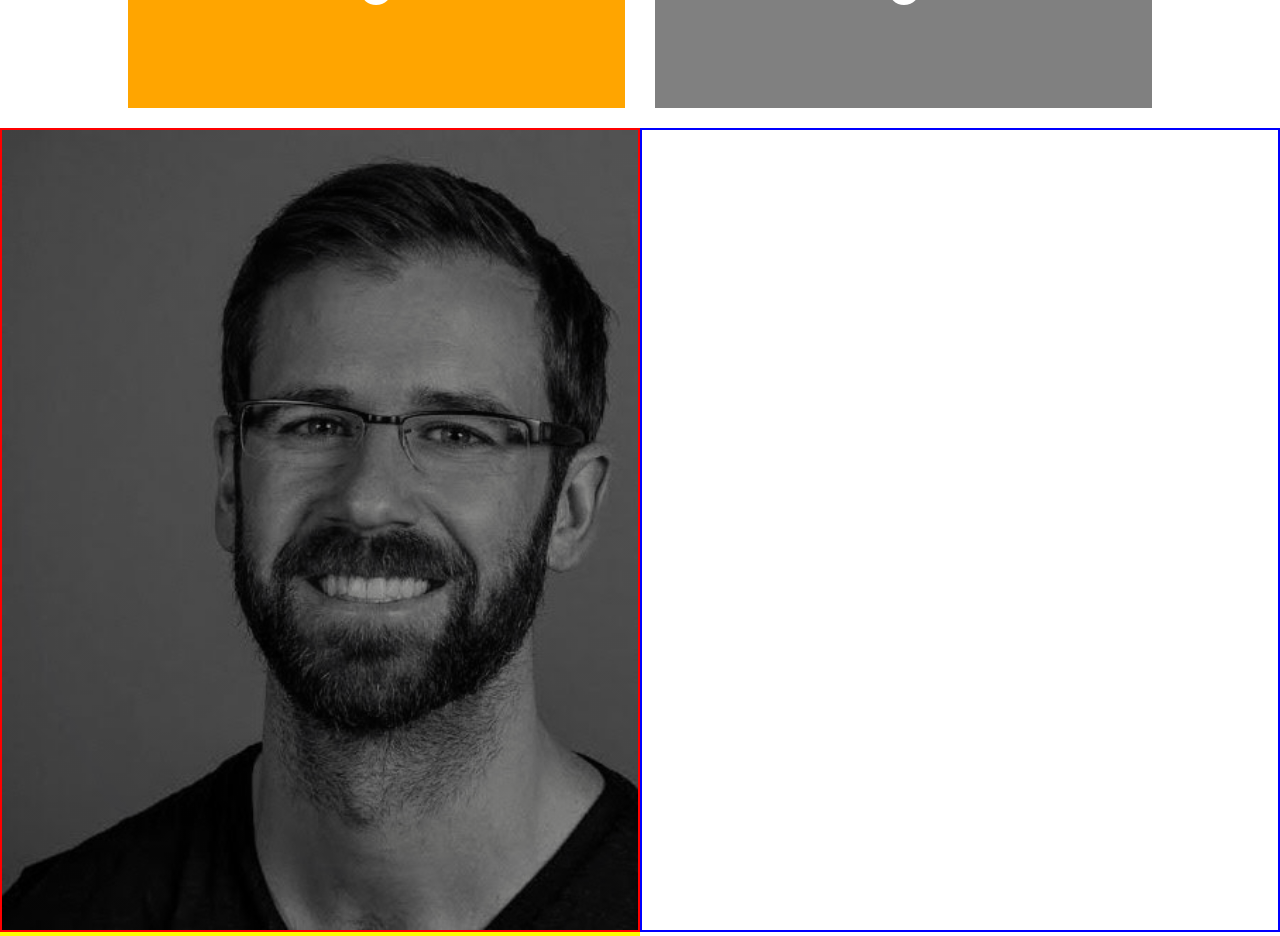
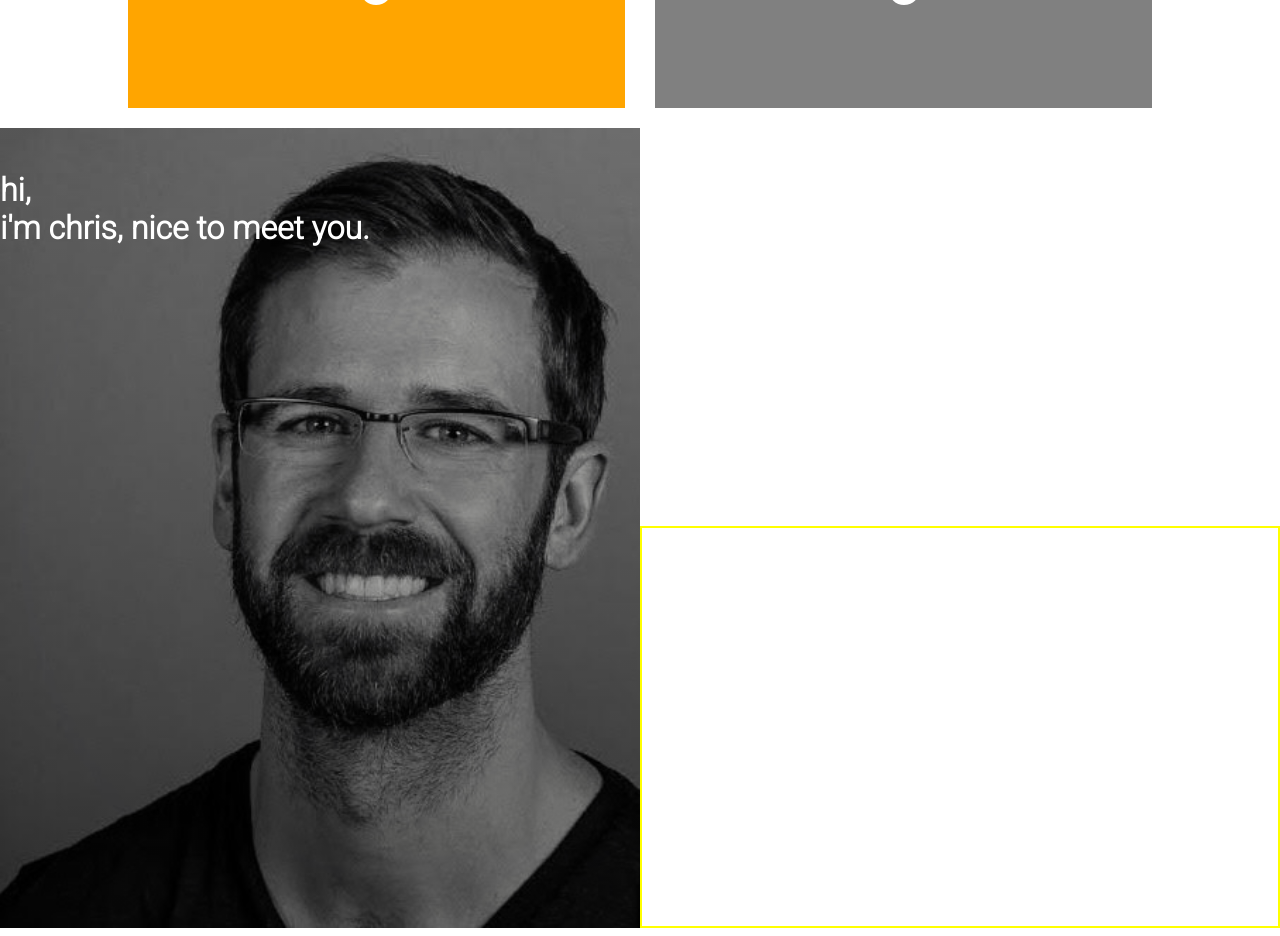
Before and after one commit to christopherchateau/personal-site, a React (Create React App) app: page / in a window 1280 px wide. Shown: the part 1540-2476 px from the top of the page. Built offline with nearby package versions, Linux system fonts and the light colour scheme.

Commit message:
Import roboto font for use in text-area over headshot

```diff
--- a/src/App.css
+++ b/src/App.css
@@ -1,6 +1,7 @@
 @import url("https://fonts.googleapis.com/css?family=Archivo");
 @import url("https://fonts.googleapis.com/css?family=Anton");
 @import url("https://fonts.googleapis.com/css?family=Gloria+Hallelujah");
+@import url('https://fonts.googleapis.com/css?family=Roboto:300');
 
 .App {
   box-sizing: border-box;
@@ -90,18 +91,24 @@
   grid-template-areas:
     "headshot spotify"
     "headshot contact";
+  grid-auto-columns: 1fr 1fr;
   height: 100vh;
 }
 
 .headshot {
-  border: 2px solid red;
-  height: 100vh;
-  background: linear-gradient(rgba(0, 0, 0, 0.4), rgba(0, 0, 0, 0.4)),
+  grid-area: headshot;
+  background: linear-gradient(rgba(0, 0, 0, 0.2), rgba(0, 0, 0, 0.5)),
     url("./images/headshotBW.jpg") center left no-repeat;
   background-size: auto 100%;
 }
+
+.text-area {
+  color: white;
+  font-family: 'Roboto', sans-serif;
+  font-size: 2rem;
+}
+
 .spotify {
-  border: 2px solid blue;
 }
 
 .contact {
--- a/src/App.js
+++ b/src/App.js
@@ -30,7 +30,11 @@ class App extends Component {
           </div>
         </section>
         <section className="me-section">
-        <div className="headshot"></div>
+        <div className="headshot">
+          <article className="text-area">
+          <h4>hi,<br />i'm chris, nice to meet you.</h4>
+          </article>
+        </div>
         <div className="spotify"></div>
         <div className="contact"></div>
           {/* <img className="headshot" src={headshot} /> */}
```
